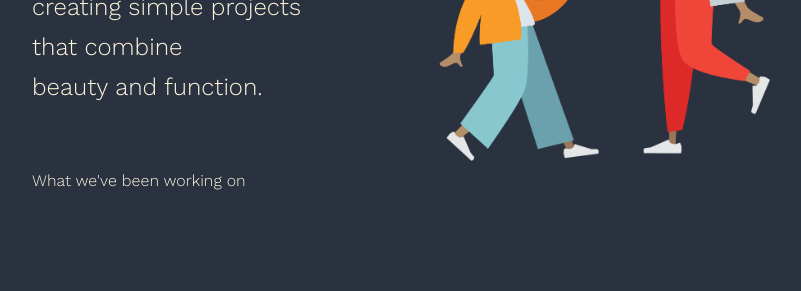
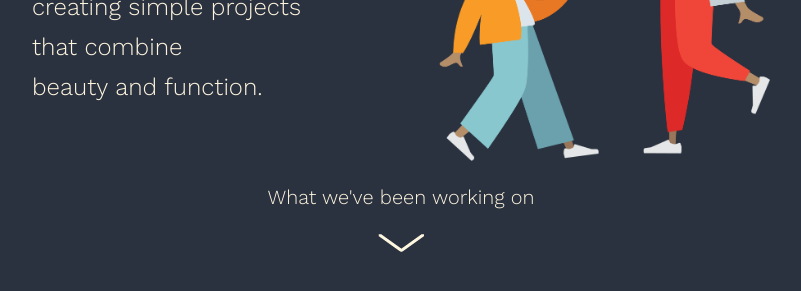
Before and after one commit to wafffly/wafffly.github.io, a React app: page / in a window 1280 px wide. Shown: the part 171-462 px from the top of the page, without its empty margins (239-1040 px from the left). Built offline with nearby package versions, Linux system fonts and the light colour scheme.

Commit message:
WFLY-1: Added expand down icon, with styling.

```diff
--- a/src/components/Landing.js
+++ b/src/components/Landing.js
@@ -1,6 +1,7 @@
 import React from 'react';
 import logo from '../assets/waffly-logo.png';
 import landingArt from '../assets/waffly-landing-art.png';
+import arrowDown from '../assets/arrow-down.png';
 
 class Landing extends React.Component {
   render() {
@@ -33,9 +34,15 @@ class Landing extends React.Component {
         </div>
         <div className="row">
           <div className="col-12">
-            <span className="subtitle-sm">
-              What we've been working on
-            </span>
+            <div className="expand-caption">
+              <span className="subtitle-sm">
+                What we've been working on
+              </span>
+              <img
+                src={arrowDown}
+                className="icon-arrow-down"
+              />
+            </div>
           </div>
         </div>
       </div>
--- a/src/styles/fonts.scss
+++ b/src/styles/fonts.scss
@@ -11,5 +11,5 @@ h1 {
 
 .subtitle-sm {
   @extend .subtitle;
-  font-size: 1rem;
+  font-size: 1.25rem;
 }
--- a/src/styles/styles.scss
+++ b/src/styles/styles.scss
@@ -40,3 +40,12 @@ html, body {
   margin-bottom: 1.5rem;
   width: 2.5rem;
 }
+
+.expand-caption {
+  margin-top: 1rem;
+  text-align: center;
+  .icon-arrow-down {
+    display: block;
+    margin: 1rem auto;
+  }
+}
```
Also changed, not shown: src/assets/arrow-down.png (added).
